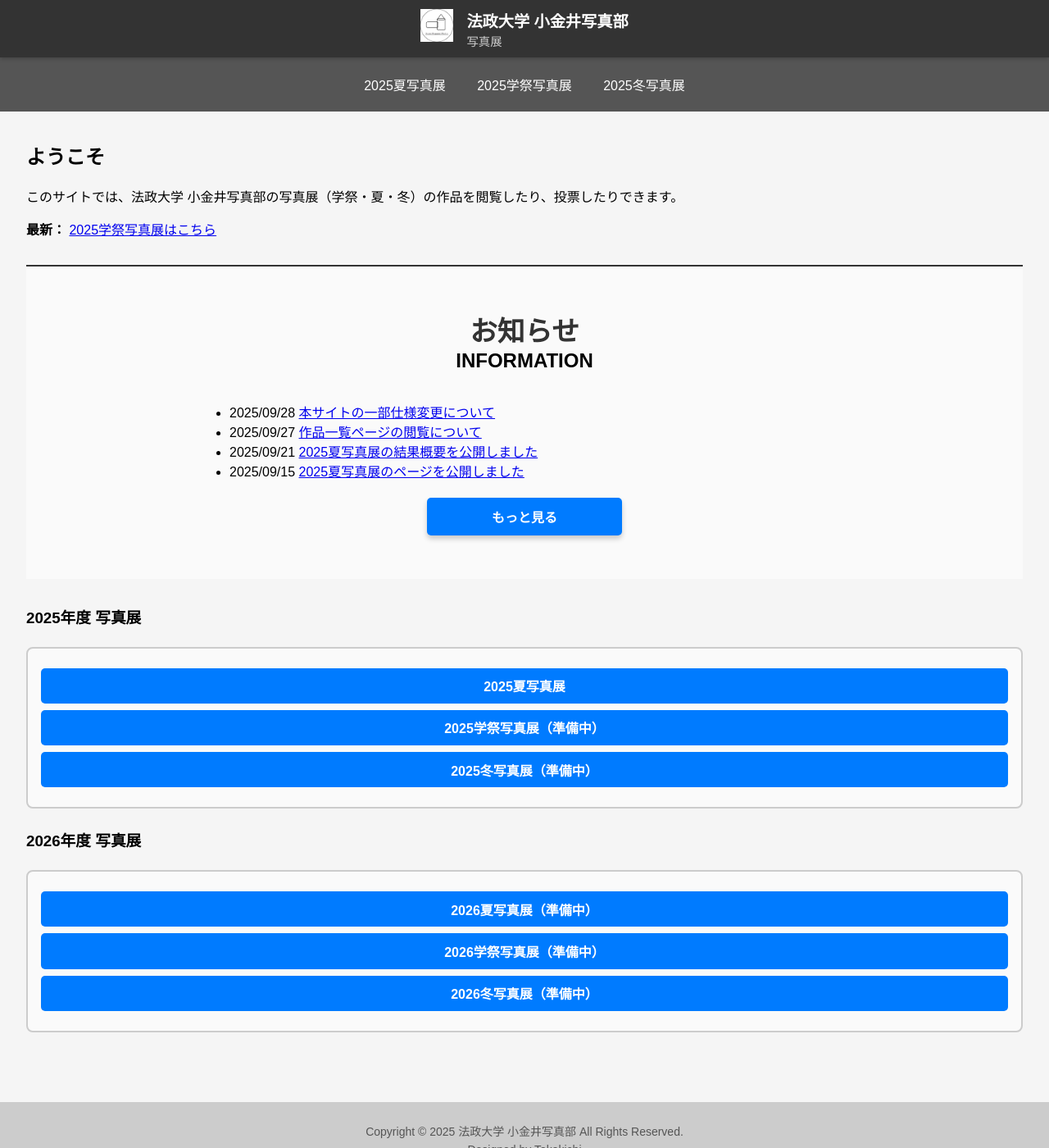
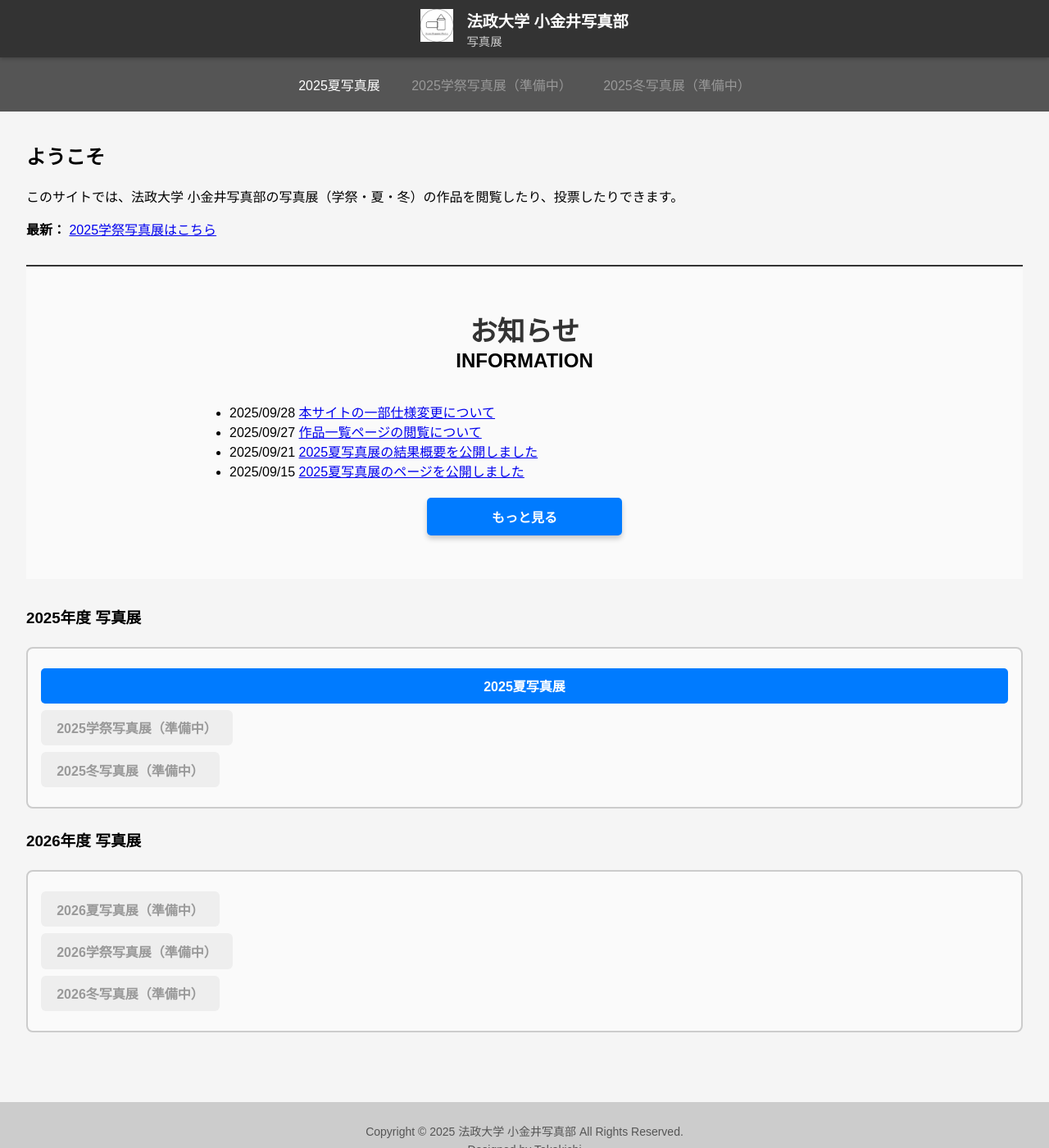
Before and after one commit to fujiyoshi-takayuki/photo-exhibition-site, a Jekyll site: the page built from index.html, in a window 1280 px wide and 1400 px high. Shown: the whole window at 82% size. Built offline with Jekyll 4.4.1, drawn with Linux system fonts in a browser that asks for light colours.

Commit message:
describe some codes for disable button and link

```diff
--- a/_layouts/default.html
+++ b/_layouts/default.html
@@ -34,8 +34,10 @@
   <nav class="navbar">
     <ul>
       <li><a href="{{ "/2025/summer/" | relative_url }}">2025夏写真展</a></li>
-      <li><a href="{{ "/2025/gakusai/" | relative_url }}">2025学祭写真展</a></li>
-      <li><a href="{{ "/2025/winter/" | relative_url }}">2025冬写真展</a></li>
+      <!-- <li><a href="{{ "/2025/gakusai/" | relative_url }}">2025学祭写真展</a></li> -->
+      <li><a href="#" class="disabled">2025学祭写真展（準備中）</a></li>
+      <!-- <li><a href="{{ "/2025/winter/" | relative_url }}">2025冬写真展</a></li> -->
+      <li><a href="#" class="disabled">2025冬写真展（準備中）</a></li>
     </ul>
   </nav>
 </div>
--- a/css/style.css
+++ b/css/style.css
@@ -491,14 +491,6 @@ a.button:hover {
   background: #777;
 }
 
-/* 有効期間外のリンクの無効化 */
-nav ul li a.disabled {
-  color: #999;               /* グレー文字 */
-  background: #ddd;          /* グレー背景（任意） */
-  cursor: not-allowed;       /* マウスを禁止マークに */
-  pointer-events: none;      /* クリックを無効化 */
-  text-decoration: none;     /* 下線を消したい場合 */
-}
 
 /* 本文位置（上書き） */
 main {
@@ -530,12 +522,29 @@ main {
   margin-top: 1em;
 }
 
-/* 有効期間外のボタン無効化 */
-.button.disabled {
-  background-color: #aaa;   /* グレー */
-  cursor: not-allowed;      /* カーソルを禁止マークに */
-  pointer-events: none;     /* クリックできない */
+
+/* ================================
+   有効期間外の無効化スタイル
+   ================================ */
+
+/* 年度ブロック内の準備中リンク */
+.event-link a.disabled {
+  color: #999;              /* グレー文字 */
+  background-color: #eee;   /* 薄いグレー背景 */
+  cursor: not-allowed;
+  pointer-events: none;
   text-decoration: none;
+  border-radius: 6px;
+  display: inline-block;
+  padding: 0.6em 1.2em;
+}
+
+/* ナビゲーションバー内の準備中リンク */
+.navbar a.disabled {
+  color: #999;              /* 文字をグレーに */
+  cursor: not-allowed;      /* カーソル禁止マーク */
+  pointer-events: none;     /* クリック無効化 */
+  background: transparent;  /* 背景はナビ色に合わせて透明 */
 }
 
 /* ================================
--- a/index.html
+++ b/index.html
@@ -41,10 +41,11 @@ title: "法政大学 小金井写真部 写真展サイト &#8211; Hosei Univers
     <a href="{{ "/2025/summer/" | relative_url }}">2025夏写真展</a>
   </div>
   <div class="event-link">
-    <a href="{{ "/2025/gakusai/" | relative_url }}">2025学祭写真展（準備中）</a>
+    <!-- <a href="{{ "/2025/gakusai/" | relative_url }}">2025学祭写真展（準備中）</a> -->
+    <a href="#" class="disabled">2025学祭写真展（準備中）</a>
   </div>
   <div class="event-link">
-    <a href="{{ "/2025/winter/" | relative_url }}">2025冬写真展（準備中）</a>
+    <a href="#" class="disabled">2025冬写真展（準備中）</a>
   </div>
 </div>
 
@@ -52,12 +53,15 @@ title: "法政大学 小金井写真部 写真展サイト &#8211; Hosei Univers
 <h3>2026年度 写真展</h3>
 <div class="year-block">
   <div class="event-link">
-    <a href="{{ "/2026/summer/" | relative_url }}">2026夏写真展（準備中）</a>
+    <!-- <a href="{{ "/2026/summer/" | relative_url }}">2026夏写真展（準備中）</a> -->
+    <a href="#" class="disabled">2026夏写真展（準備中）</a>
   </div>
   <div class="event-link">
-    <a href="#">2026学祭写真展（準備中）</a>
+    <!-- <a href="#">2026学祭写真展（準備中）</a> -->
+    <a href="#" class="disabled">2026学祭写真展（準備中）</a>
   </div>
   <div class="event-link">
-    <a href="#">2026冬写真展（準備中）</a>
+    <!-- <a href="#">2026冬写真展（準備中）</a> -->
+    <a href="#" class="disabled">2026冬写真展（準備中）</a>
   </div>
 </div>
```
